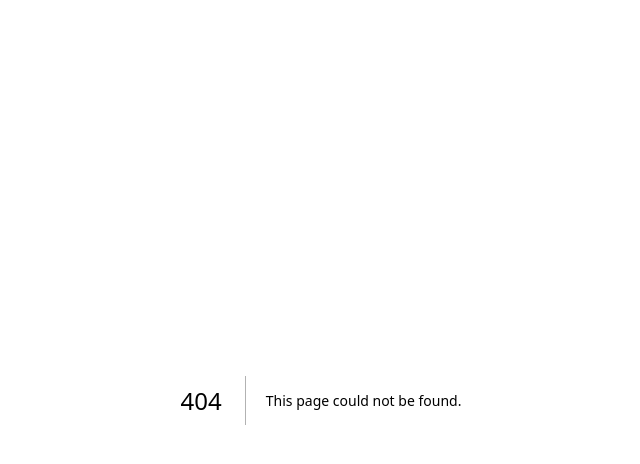
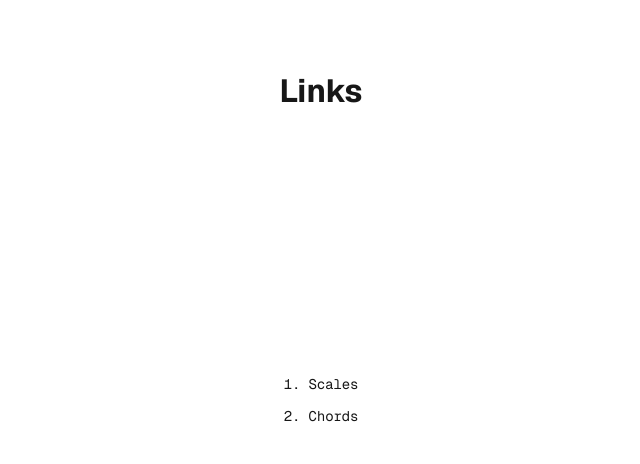
Before and after one commit to agnezi/musician-dev, a Next.js app: page / in a window 1280 px wide. Before the commit this address had no page. Shown: the top 464 px of the page, without its empty margins (319-959 px from the left). Built offline with nearby package versions, Linux system fonts and the light colour scheme.

Commit message:
feat: create default page

```diff
--- /dev/null
+++ b/src/app/page.module.css
@@ -0,0 +1,175 @@
+.page {
+    --gray-rgb: 0, 0, 0;
+    --gray-alpha-200: rgba(var(--gray-rgb), 0.08);
+    --gray-alpha-100: rgba(var(--gray-rgb), 0.05);
+
+    --button-primary-hover: #383838;
+    --button-secondary-hover: #f2f2f2;
+
+    display: grid;
+    grid-template-rows: 20px 1fr 20px;
+    align-items: center;
+    justify-items: center;
+    min-height: 100svh;
+    padding: 80px;
+    gap: 64px;
+    font-family: var(--font-geist-sans);
+  }
+
+  @media (prefers-color-scheme: dark) {
+    .page {
+      --gray-rgb: 255, 255, 255;
+      --gray-alpha-200: rgba(var(--gray-rgb), 0.145);
+      --gray-alpha-100: rgba(var(--gray-rgb), 0.06);
+
+      --button-primary-hover: #ccc;
+      --button-secondary-hover: #1a1a1a;
+    }
+  }
+
+  .main {
+    display: flex;
+    flex-direction: column;
+    gap: 32px;
+    grid-row-start: 2;
+  }
+
+  .main ol {
+    font-family: var(--font-geist-mono);
+    padding-left: 0;
+    margin: 0;
+    font-size: 14px;
+    line-height: 24px;
+    letter-spacing: -0.01em;
+    list-style-position: inside;
+  }
+
+  .main li:not(:last-of-type) {
+    margin-bottom: 8px;
+  }
+
+  .main code {
+    font-family: inherit;
+    background: var(--gray-alpha-100);
+    padding: 2px 4px;
+    border-radius: 4px;
+    font-weight: 600;
+  }
+
+  .ctas {
+    display: flex;
+    gap: 16px;
+  }
+
+  .ctas a {
+    appearance: none;
+    border-radius: 128px;
+    height: 48px;
+    padding: 0 20px;
+    border: none;
+    border: 1px solid transparent;
+    transition:
+      background 0.2s,
+      color 0.2s,
+      border-color 0.2s;
+    cursor: pointer;
+    display: flex;
+    align-items: center;
+    justify-content: center;
+    font-size: 16px;
+    line-height: 20px;
+    font-weight: 500;
+  }
+
+  a.primary {
+    background: var(--foreground);
+    color: var(--background);
+    gap: 8px;
+  }
+
+  a.secondary {
+    border-color: var(--gray-alpha-200);
+    min-width: 180px;
+  }
+
+  .footer {
+    grid-row-start: 3;
+    display: flex;
+    gap: 24px;
+  }
+
+  .footer a {
+    display: flex;
+    align-items: center;
+    gap: 8px;
+  }
+
+  .footer img {
+    flex-shrink: 0;
+  }
+
+  /* Enable hover only on non-touch devices */
+  @media (hover: hover) and (pointer: fine) {
+    a.primary:hover {
+      background: var(--button-primary-hover);
+      border-color: transparent;
+    }
+
+    a.secondary:hover {
+      background: var(--button-secondary-hover);
+      border-color: transparent;
+    }
+
+    .footer a:hover {
+      text-decoration: underline;
+      text-underline-offset: 4px;
+    }
+  }
+
+  @media (max-width: 600px) {
+    .page {
+      padding: 32px;
+      padding-bottom: 80px;
+    }
+
+    .main {
+      align-items: center;
+    }
+
+    .main ol {
+      text-align: center;
+    }
+
+    .ctas {
+      flex-direction: column;
+    }
+
+    .ctas a {
+      font-size: 14px;
+      height: 40px;
+      padding: 0 16px;
+    }
+
+    a.secondary {
+      min-width: auto;
+    }
+
+    .footer {
+      flex-wrap: wrap;
+      align-items: center;
+      justify-content: center;
+    }
+  }
+
+  @media (prefers-color-scheme: dark) {
+    .logo {
+      filter: invert();
+    }
+  }
+
+  .scaleButton {
+    margin-right: 20px;
+    padding: 4px;
+    border-style: none;
+    border-radius: 4px;
+  }
--- /dev/null
+++ b/src/app/page.tsx
@@ -0,0 +1,22 @@
+import Link from 'next/link';
+import styles from './page.module.css';
+
+export default function Page() {
+  return (
+    <div className={styles.page}>
+      <header>
+        <h1>Links</h1>
+      </header>
+      <main className={styles.main}>
+        <ol>
+          <li>
+            <Link href={'/scales'}>Scales</Link>
+          </li>
+          <li>
+            <Link href={'/chords'}>Chords</Link>
+          </li>
+        </ol>
+      </main>
+    </div>
+  );
+}
```
